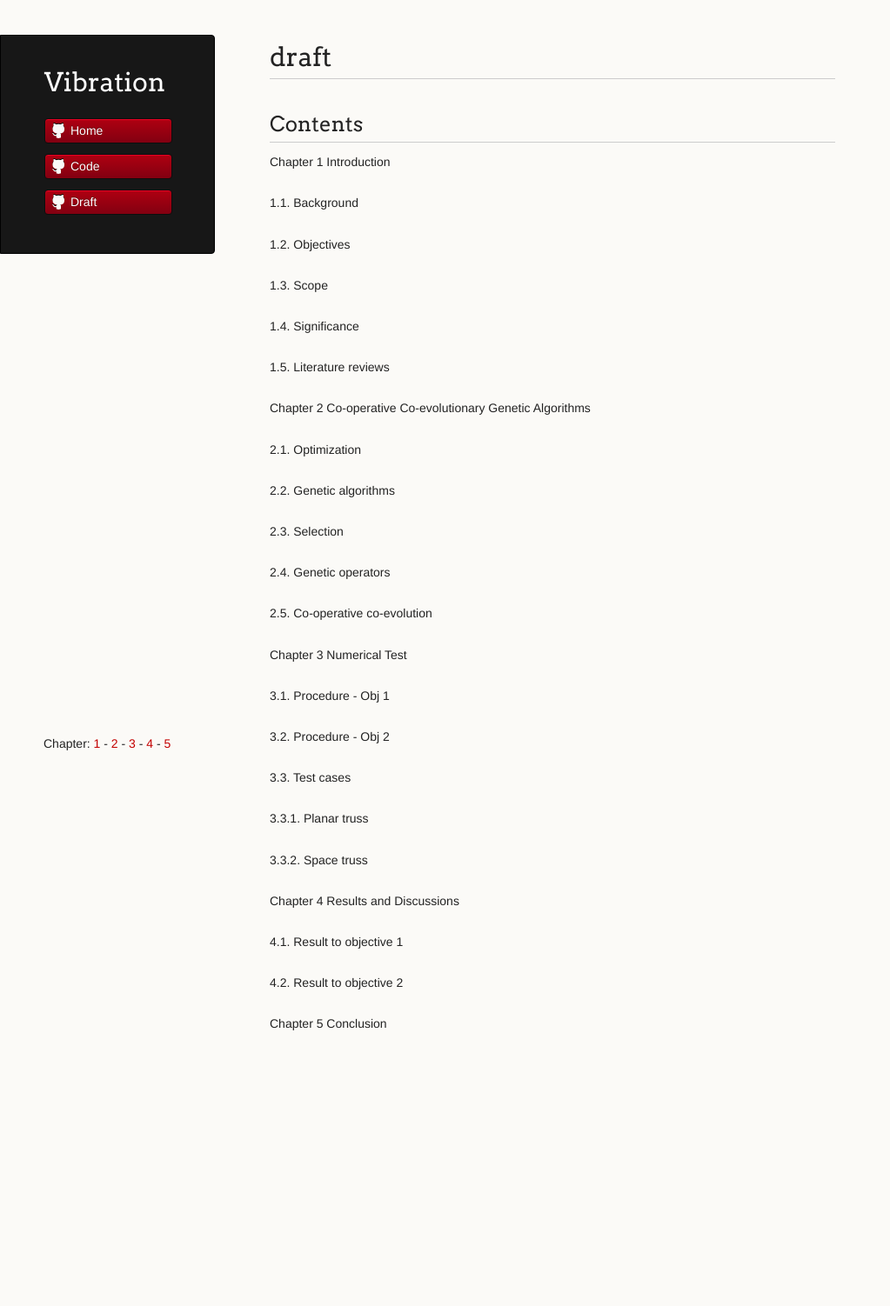
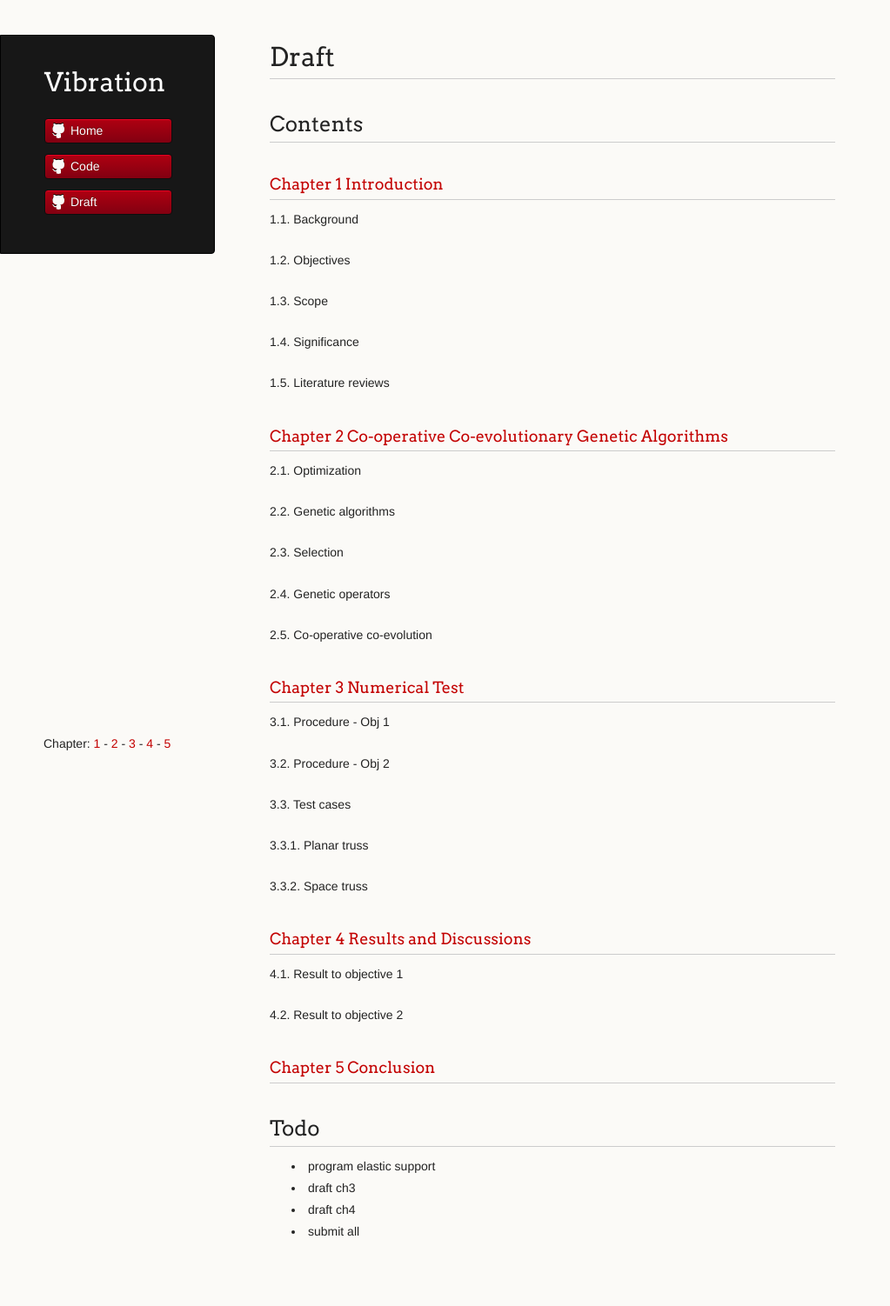
Before and after one commit to vireax/vibration, a Jekyll site: the page built from draft.md, in a window 1280 px wide. Shown: the whole page at 87% size, without its empty margins (0-1023 px from the left). Built offline with Jekyll 4.4.1, drawn with Linux system fonts in a browser that asks for light colours; before the commit the page ends 1263 px from its top, so only the background shows below that.

Commit message:
Update draft.md

```diff
--- a/draft.md
+++ b/draft.md
@@ -1,12 +1,12 @@
 ---
 layout: page
-title: draft
+title: Draft
 ---
 
 ## Contents ##
 
 
-Chapter 1 Introduction
+### [Chapter 1 Introduction](ch1.html) ###
 
   1.1. Background
 
@@ -18,7 +18,7 @@ Chapter 1 Introduction
 
   1.5. Literature reviews
 
-Chapter 2 Co-operative Co-evolutionary Genetic Algorithms
+### [Chapter 2 Co-operative Co-evolutionary Genetic Algorithms](ch2.html) ###
 
   2.1. Optimization
 
@@ -30,7 +30,7 @@ Chapter 2 Co-operative Co-evolutionary Genetic Algorithms
 
   2.5. Co-operative co-evolution
 
-Chapter 3 Numerical Test
+### [Chapter 3 Numerical Test](ch3.html) ###
 
   3.1. Procedure - Obj 1
 
@@ -42,10 +42,18 @@ Chapter 3 Numerical Test
 
   3.3.2. Space truss
 
-Chapter 4 Results and Discussions
+### [Chapter 4 Results and Discussions](ch4.html) ###
 
   4.1. Result to objective 1
 
   4.2. Result to objective 2
 
-Chapter 5 Conclusion
+### [Chapter 5 Conclusion](ch5.html) ###
+
+
+## Todo ##
+
+* program elastic support
+* draft ch3
+* draft ch4
+* submit all
```
